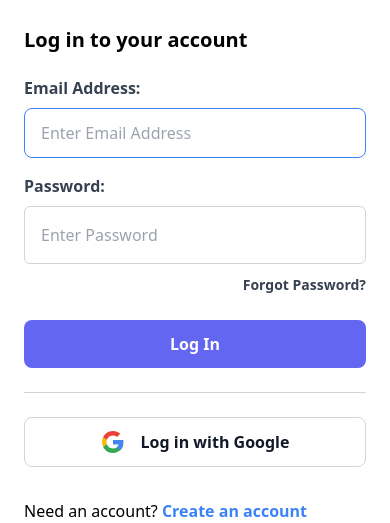
After one commit to adarshgonela/Restaurant_Site, a PHP site: page /redirect/login.php in a window 390 px wide. The commit adds this page. Shown: the part 321-844 px from the top of the page. Run offline with PHP 8.4, Linux system fonts and the light colour scheme.

Commit message:
added login and signup page

```diff
--- a/Customer/food/nonveg.php
+++ b/Customer/food/nonveg.php
@@ -7,7 +7,7 @@
     <?php include('../pages/header.php')?>
     <?php
     include_once('../sql/nonvegSql.php');
-    $nonvegs = getnonVeg();
+    $nonvegs = getnonVegs();
     ?>
 </head>
 <body>
--- /dev/null
+++ b/Customer/redirect/login.php
@@ -0,0 +1,55 @@
+<!DOCTYPE html>
+<html lang="en">
+<head>
+  <meta charset="UTF-8">
+  <meta name="viewport" content="width=device-width, initial-scale=1.0">
+  <?php include('../pages/header.php'); ?>
+  <title>Responsive Login Page</title>
+</head>
+<body>
+<section class="flex flex-col md:flex-row h-screen items-center">
+
+  <!-- Left Side (Image Section) -->
+  <div class="bg-indigo-600 w-full md:w-1/2 xl:w-2/3 h-screen">
+    <img src="https://images.unsplash.com/photo-1414235077428-338989a2e8c0?q=80&w=2070&auto=format&fit=crop&ixlib=rb-4.0.3&ixid=M3wxMjA3fDB8MHxwaG90by1wYWdlfHx8fGVufDB8fHx8fA%3D%3D" alt="Random image from Unsplash" class="w-full h-full object-cover">
+  </div>
+
+  <!-- Right Side (Form Section) -->
+  <div class="bg-white w-full md:max-w-md lg:max-w-full md:mx-auto md:mx-0 md:w-1/2 xl:w-1/3 h-screen px-6 lg:px-16 xl:px-12 flex items-center justify-center">
+    <div class="w-full h-100">
+      <h1 class="text-xl md:text-2xl font-bold leading-tight mt-12">Log in to your account</h1>
+
+      <form class="mt-6" action="#" method="POST">
+        <div>
+          <label for="email" class="block text-gray-700 font-bold ">Email Address:</label>
+          <input type="email" id="email" name="email" placeholder="Enter Email Address" class="w-full px-4 py-3 rounded-lg bg-gray-200 mt-2 border focus:border-blue-500 focus:bg-white focus:outline-none" autofocus autocomplete="email" required>
+        </div>
+
+        <div class="mt-4">
+          <label for="password" class="block text-gray-700 font-bold">Password:</label>
+          <input type="password" id="password" name="password" placeholder="Enter Password" minlength="6" class="border placeholder-gray-400 focus:outline-none focus:border-black w-full pt-4 pr-4 pb-4 pl-4 mt-2 text-base block bg-white border-gray-300 rounded-md"/>
+        </div>
+
+        <div class="text-right mt-2">
+          <a href="#" class="text-sm font-semibold text-gray-700 hover:text-blue-700 focus:text-blue-700">Forgot Password?</a>
+        </div>
+
+        <button type="submit" class="w-full block bg-indigo-500 hover:bg-indigo-400 focus:bg-indigo-400 text-white font-semibold rounded-lg px-4 py-3 mt-6">Log In</button>
+      </form>
+
+      <hr class="my-6 border-gray-300 w-full">
+
+      <button type="button" class="w-full block bg-white hover:bg-gray-100 focus:bg-gray-100 text-gray-900 font-semibold rounded-lg px-4 py-3 border border-gray-300">
+        <div class="flex items-center justify-center">
+        <svg xmlns="http://www.w3.org/2000/svg" xmlns:xlink="http://www.w3.org/1999/xlink" class="w-6 h-6" viewBox="0 0 48 48"><defs><path id="a" d="M44.5 20H24v8.5h11.8C34.7 33.9 30.1 37 24 37c-7.2 0-13-5.8-13-13s5.8-13 13-13c3.1 0 5.9 1.1 8.1 2.9l6.4-6.4C34.6 4.1 29.6 2 24 2 11.8 2 2 11.8 2 24s9.8 22 22 22c11 0 21-8 21-22 0-1.3-.2-2.7-.5-4z"/></defs><clipPath id="b"><use xlink:href="#a" overflow="visible"/></clipPath><path clip-path="url(#b)" fill="#FBBC05" d="M0 37V11l17 13z"/><path clip-path="url(#b)" fill="#EA4335" d="M0 11l17 13 7-6.1L48 14V0H0z"/><path clip-path="url(#b)" fill="#34A853" d="M0 37l30-23 7.9 1L48 0v48H0z"/><path clip-path="url(#b)" fill="#4285F4" d="M48 48L17 24l-4-3 35-10z"/></svg>
+          <span class="ml-4">Log in with Google</span>
+        </div>
+      </button>
+
+      <p class="mt-8">Need an account? <a href="#" class="text-blue-500 hover:text-blue-700 font-semibold">Create an account</a></p>
+    </div>
+  </div>
+
+</section>
+</body>
+</html>
```
Also changed, not shown: Customer/redirect/signup.php (added, +47 -0 lines).
